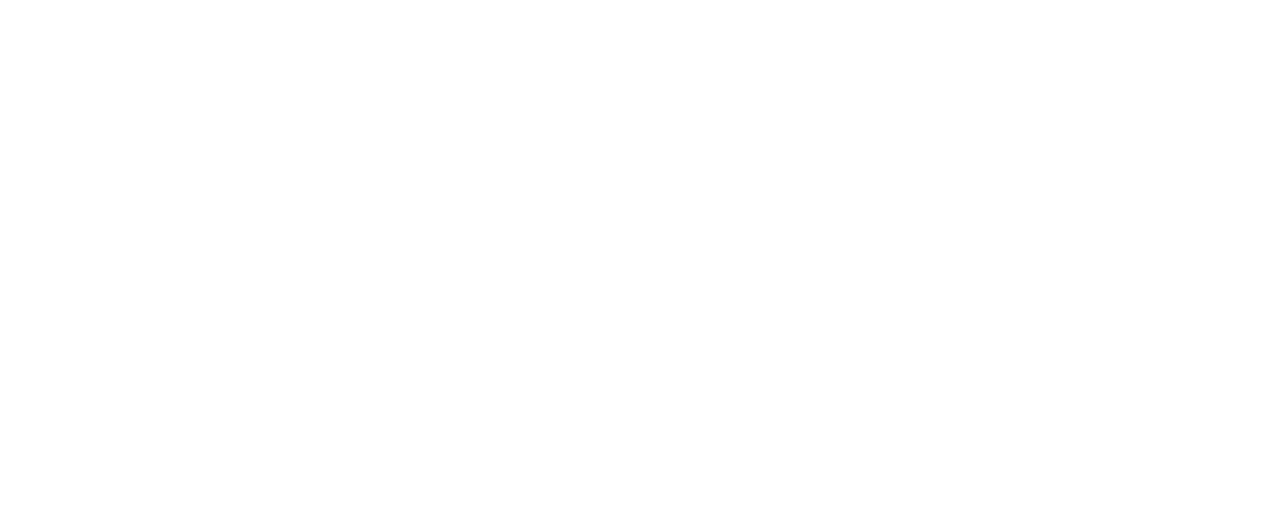
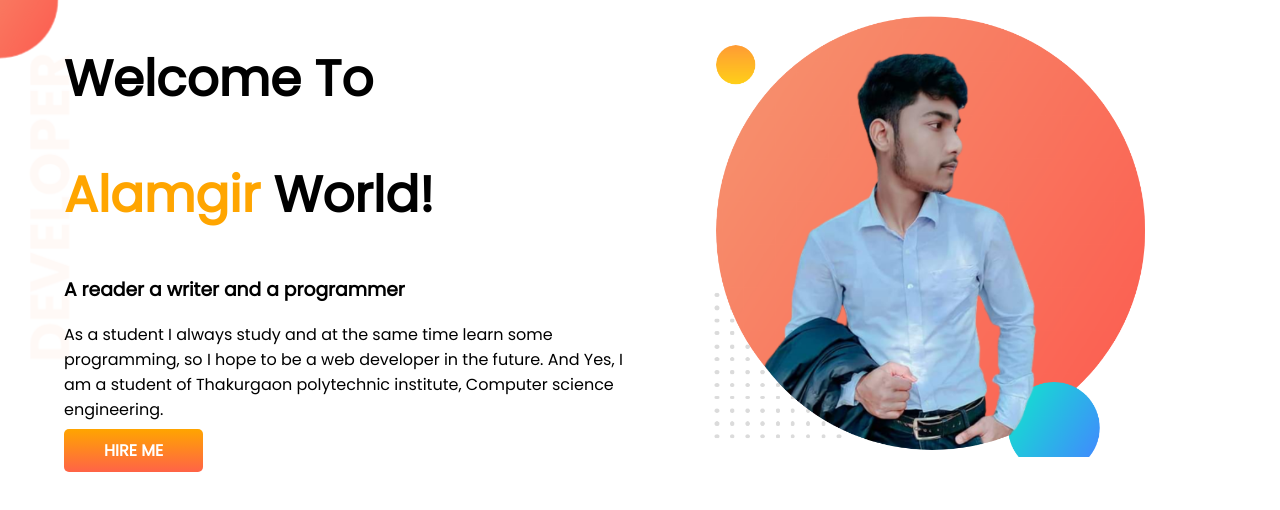
Before and after one commit to Alamgirislam420/developar-portfolio, a plain HTML site: page index.html in a window 1280 px wide. Drawn offline with Linux system fonts and the light colour scheme.

Commit message:
added images

```diff
--- a/index.html
+++ b/index.html
@@ -1,13 +1,36 @@
 <!DOCTYPE html>
 <html lang="en">
+
 <head>
     <meta charset="UTF-8">
     <meta http-equiv="X-UA-Compatible" content="IE=edge">
     <meta name="viewport" content="width=device-width, initial-scale=1.0">
     <title>Alamgir Portfolio</title>
+    <link rel="preconnect" href="https://fonts.googleapis.com">
+    <link rel="preconnect" href="https://fonts.gstatic.com" crossorigin>
+    <link href="https://fonts.googleapis.com/css2?family=Poppins&display=swap" rel="stylesheet">
     <link rel="stylesheet" href="style.css">
 </head>
+
 <body>
+    <section class="top-banner">
+        <div class="half-width">
+            <h1>Welcome To</h1>
+            <h1><span class="orange-color">Alamgir</span> World! </h2>
+                <h3>A reader a writer and a programmer</h3>
+                <p>As a student I always study and at the same
+                    time learn some programming, so I hope to
+                    be a web developer in the future.
+                    And Yes, I am a student of Thakurgaon polytechnic institute,
+                    Computer science engineering.</p>
+                <a class="link-button" target="_blank" href="https://www.facebook.com/alamgir.islam.1485537/">HIRE
+                    ME</a>
+        </div>
+        <div class="half-width">
+            <img src="images/alamgir-pic-bg.png" alt="">
+        </div>
+    </section>
 
 </body>
+
 </html>
--- a/style.css
+++ b/style.css
@@ -0,0 +1,44 @@
+body {
+    font-family: 'Poppins', sans-serif;
+    margin: 0%;
+
+}
+
+h1 {
+    font-size: 50px;
+}
+
+.orange-color {
+    color: orange;
+}
+
+section {
+    display: flex;
+}
+
+.half-width {
+    width: 50%;
+    padding-left: 5%;
+}
+
+.half-width img {
+    width: 80%;
+}
+
+.link-button {
+    text-decoration: none;
+    background-image: linear-gradient(orange, tomato);
+    padding: 10px 40px;
+    color: white;
+    font-weight: 700;
+    border-radius: 5px;
+
+
+
+
+}
+
+.top-banner {
+    background-image: url(images/top-banner.png);
+    background-repeat: no-repeat;
+}
```
Also changed, not shown: images/alamgir-pic-bg.png (added), images/alamgir-pic-with-bg2.png (added), images/dream-bg.png (added), images/exp-bg.png (added), images/jhankar.png (added), images/jhankar2.png (added), images/my-bg.png (added), images/my-bg2.png (added), images/top-banner.png (added), 7 other files.
